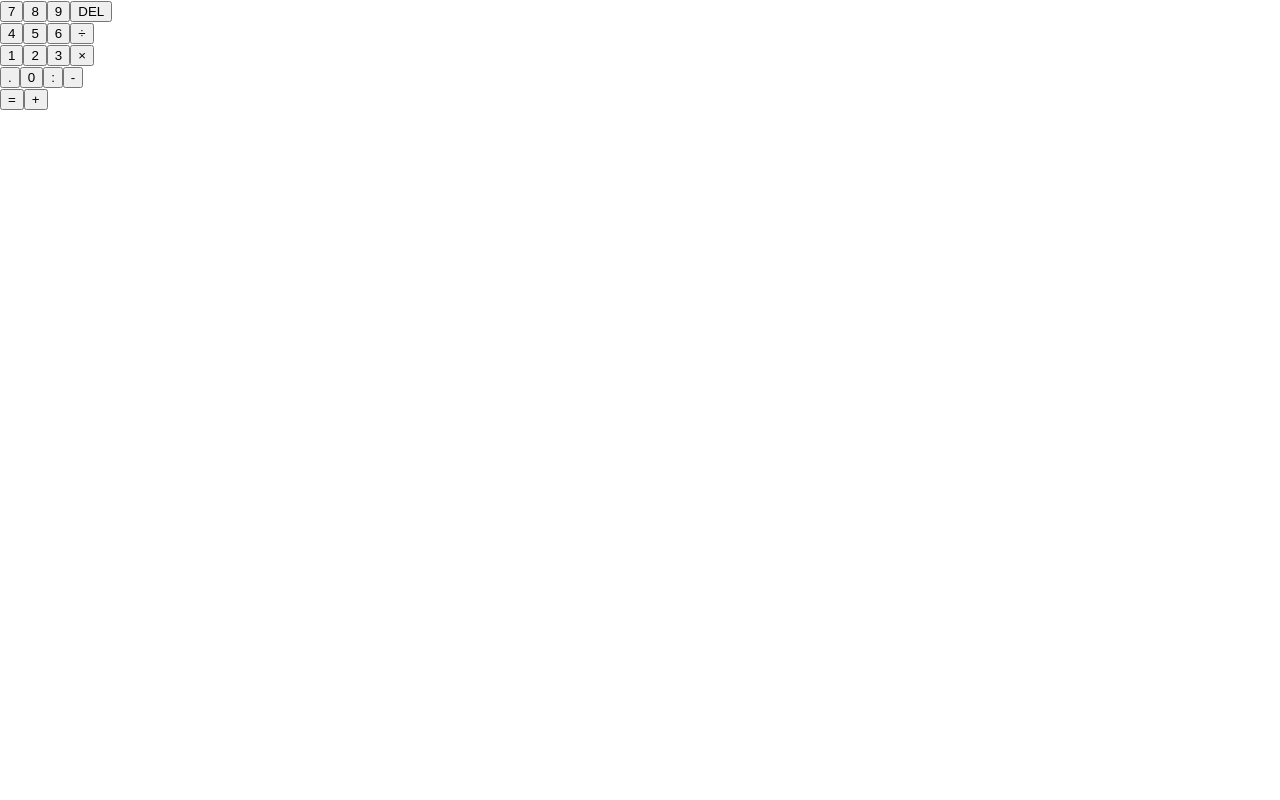
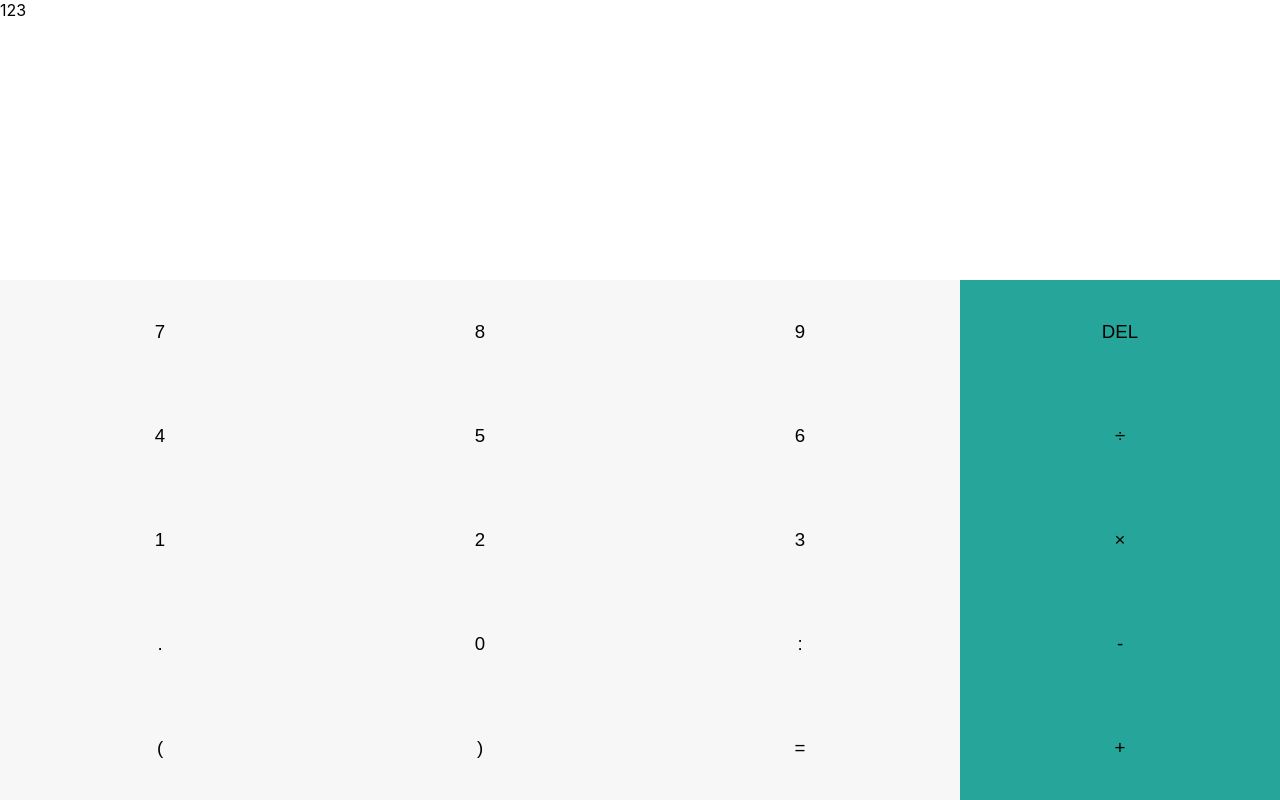
Before and after one commit to maksv21/time-calculator, a React (Create React App) app: page / in a window 1280 px wide. Built offline with nearby package versions, Linux system fonts and the light colour scheme.

Commit message:
added styles for keyboard

```diff
--- a/package.json
+++ b/package.json
@@ -8,7 +8,8 @@
     "@testing-library/user-event": "^7.2.1",
     "react": "^16.13.1",
     "react-dom": "^16.13.1",
-    "react-scripts": "3.4.1"
+    "react-scripts": "3.4.1",
+    "styled-components": "^5.1.1"
   },
   "scripts": {
     "start": "react-scripts start",
--- a/src/App.js
+++ b/src/App.js
@@ -1,9 +1,33 @@
 import React from 'react';
+import styled from 'styled-components';
+
+import ExpressionInput from './components/ExpressionInput';
 import Keyboard from './components/Keyboard';
+
+const Main = styled.div`
+  height: 100vh;
+  width: 100vw;
+`
+
+const ExpressionInputContainer = styled.div`
+  height: 35%;
+`;
+
+const KeyboardContainer = styled.div`
+  height: 65%;
+`
 
 function App() {
   return (
-    <Keyboard />
+    <Main>
+      <ExpressionInputContainer>
+        <ExpressionInput/>
+      </ExpressionInputContainer>
+
+      <KeyboardContainer>
+        <Keyboard/>
+      </KeyboardContainer>
+    </Main>
   );
 }
 
--- /dev/null
+++ b/src/components/ExpressionInput/index.js
@@ -0,0 +1,5 @@
+import React from "react";
+
+export default (props) => {
+  return <div>123</div>
+};
--- a/src/components/Keyboard/index.js
+++ b/src/components/Keyboard/index.js
@@ -1,45 +1,72 @@
-import React from "react";
-import StyledButton from "./StyledButton";
+import React from 'react';
+//import StyledButton from "./StyledButton";
+import styled from 'styled-components';
 
-// pattern: BUTTONS = Array of button arrays
-// a button array means a new row
-// a button array consist of two values: 1 for the left part of the keyboard, 2 for the right part
-// 1 value = an array of buttons
-// 2 value = a button
-// button = a string
-const BUTTONS = [
-  [['7', '8', '9'], 'DEL'],
-  [['4', '5', '6'], '÷'],
-  [['1', '2', '3'], '×'],
-  [['.', '0', ':'], '-'],
-  [['='], '+'],
+const BUTTONS_LEFT = [
+  ['7', '8', '9'],
+  ['4', '5', '6'],
+  ['1', '2', '3'],
+  ['.', '0', ':'],
+  ['(', ')', '='],
 ]
+
+const BUTTONS_RIGHT = ['DEL', '÷', '×', '-', '+',]
+
+const Keyboard = styled.div`
+  height: 100%;
+  display: flex;
+`
+
+const StyledButton = styled.button`
+  background-color: rgba(0,0,0,0);
+  border: none;
+  height: 100%;
+  width: 100%;
+  font-size: 14pt;
+`;
+
+
+const LeftColumn = styled.div`
+  background-color: #f7f7f7;
+  width: 100%;
+  display: flex;
+  flex-direction: column;
+`
+
+const Row = styled.div`
+  display: flex;
+  height: 100%;
+`
+
+const RightColumn = styled.div`
+  width: 100%;
+  flex-shrink: 3;
+  background-color: #26a69a;
+  display: flex;
+  flex-direction: column;
+`
+
+const mapButtons = btnValue => (
+  <StyledButton
+    key={btnValue}
+    onClick={() => console.log(btnValue)}>
+    {btnValue}
+  </StyledButton>
+);
 
 export default () => {
   return (
-    <div>
-      {
-        BUTTONS.map(buttonsRow => {
-          return (
-            <div className="row" key={buttonsRow}>
-              {
-                buttonsRow[0].map(btnValue => {
-                  return (
-                    <StyledButton
-                      key={btnValue}
-                      className="left-part"
-                      onClick={() => console.log(btnValue)}>{btnValue}</StyledButton>
-                  )
-                })
-              }
-
-              <StyledButton
-                className="right-part"
-                onClick={() => console.log(buttonsRow[1])}>{buttonsRow[1]}</StyledButton>
-            </div>
+    <Keyboard>
+      <LeftColumn>
+        {
+          BUTTONS_LEFT.map(buttonsRow =>
+            <Row key={buttonsRow}>{buttonsRow.map(mapButtons)}</Row>
           )
-        })
-      }
-    </div>
+        }
+      </LeftColumn>
+      <RightColumn>
+        {BUTTONS_RIGHT.map(mapButtons)}
+      </RightColumn>
+    </Keyboard>
   )
-}
+};
```
Also changed, not shown: 1 other file (tests, documents, lock files or other folders).
